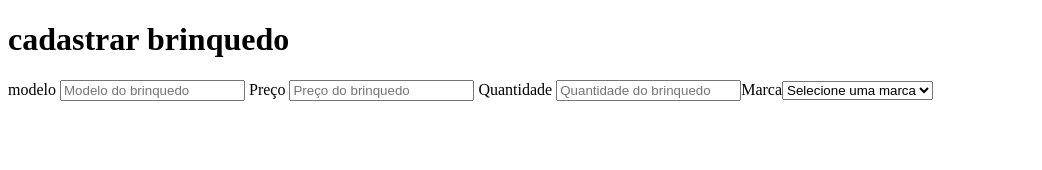
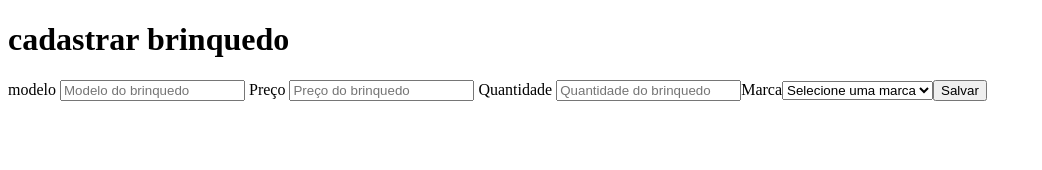
Before and after one commit to VitorPrange/super-de-09-curso-angular-trabalho, an Angular app: page / in a window 1280 px wide. Shown: the top 170 px of the page, without its empty margins (0-1042 px from the left). Built offline with nearby package versions, Linux system fonts and the light colour scheme.

Commit message:
cadastro-completo

```diff
--- a/src/app/brinquedos/brinquedo-cadastrar/brinquedo-cadastrar.html
+++ b/src/app/brinquedos/brinquedo-cadastrar/brinquedo-cadastrar.html
@@ -19,3 +19,5 @@
     <option value="Lego">Lego</option>
     <option value="Estrela">Estrela</option>
 </select>
+
+<button (click)="salvar()">Salvar</button>
--- a/src/app/brinquedos/brinquedo-cadastrar/brinquedo-cadastrar.ts
+++ b/src/app/brinquedos/brinquedo-cadastrar/brinquedo-cadastrar.ts
@@ -16,4 +16,26 @@ export class BrinquedoCadastrar {
     quantidade: null,
     preco: null
   });
+
+  salvar(): void {
+    const brinquedos = this.carregarBrinquedosDoLocalStorage();
+
+    brinquedos.push(this.brinquedo());
+
+    const brinquedoString = JSON.stringify(brinquedos);
+    localStorage.setItem("brinquedos", brinquedoString)
+
+    alert("Brinquedo cadastrado com sucesso");
+
+  }
+
+  carregarBrinquedosDoLocalStorage(): BrinquedoModel[] {
+    const brinquedosString = localStorage.getItem("Brinquedos");
+
+    if (brinquedosString === null) {
+      return [];
+    }
+
+    return JSON.parse(brinquedosString) as BrinquedoModel[];
+  }
 }
```
